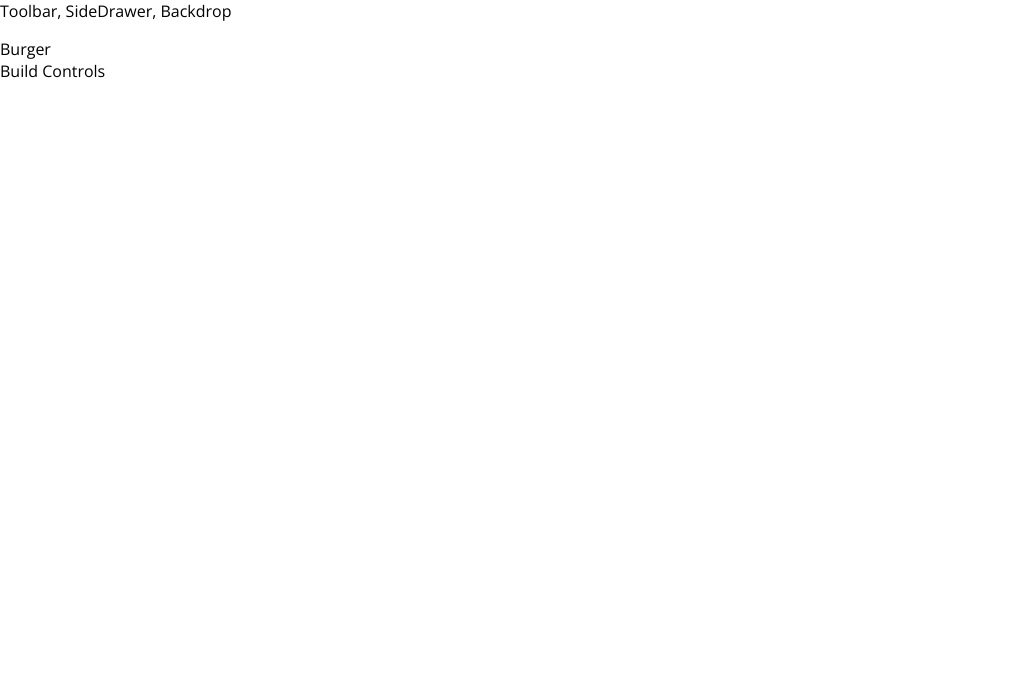
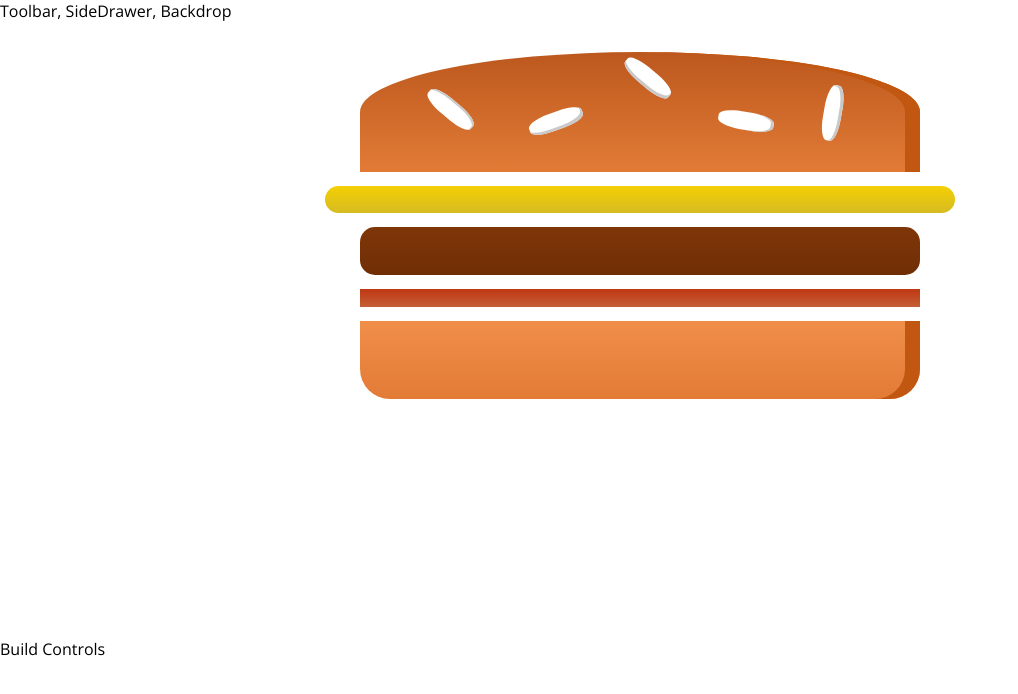
Before and after one commit to bogdan8/udemy-react, a React app: page / in a window 1280 px wide. Shown: the top 694 px of the page, without its empty margins (0-1018 px from the left). Built offline with nearby package versions, Linux system fonts and the light colour scheme.

Commit message:
Starting the Burger Component

```diff
--- a/src/components/Burger/Burger.js
+++ b/src/components/Burger/Burger.js
@@ -1 +1,16 @@
 import React from 'react'
+
+import classes from './Burger.module.css'
+import BurgerIngredient from '../BurgerIngredient/BurgerIngredient'
+
+const Burger = (props) => {
+  return <div className={ classes.Burger }>
+    <BurgerIngredient type='bread-top' />
+    <BurgerIngredient type='cheese' />
+    <BurgerIngredient type='meat' />
+    <BurgerIngredient type='bacon' />
+    <BurgerIngredient type='bread-bottom' />
+  </div>
+}
+
+export default Burger
--- /dev/null
+++ b/src/components/Burger/Burger.module.css
@@ -0,0 +1,30 @@
+.Burger {
+  width: 100%;
+  margin: auto;
+  height: 250px;
+  overflow: auto;
+  text-align: center;
+  font-weight: bold;
+  font-size: 1.2rem;
+}
+
+@media (min-width: 500px) and (min-height: 400px) {
+  .Burger {
+    width: 350px;
+    height: 300px;
+  }
+}
+
+@media (min-width: 500px) and (min-height: 401px) {
+  .Burger {
+    width: 450px;
+    height: 400px;
+  }
+}
+
+@media (min-width: 1000px) and (min-height: 700px) {
+  .Burger {
+    width: 700px;
+    height: 600px;
+  }
+}
--- a/src/containers/BurgerBuilder/BurgerBuilder.js
+++ b/src/containers/BurgerBuilder/BurgerBuilder.js
@@ -1,9 +1,11 @@
 import React, { Component } from 'react'
+
+import Burger from '../../components/Burger/Burger'
 
 class BurgerBuilder extends Component {
   render () {
     return <>
-      <div>Burger</div>
+      <Burger />
       <div>Build Controls</div>
     </>
   }
```
